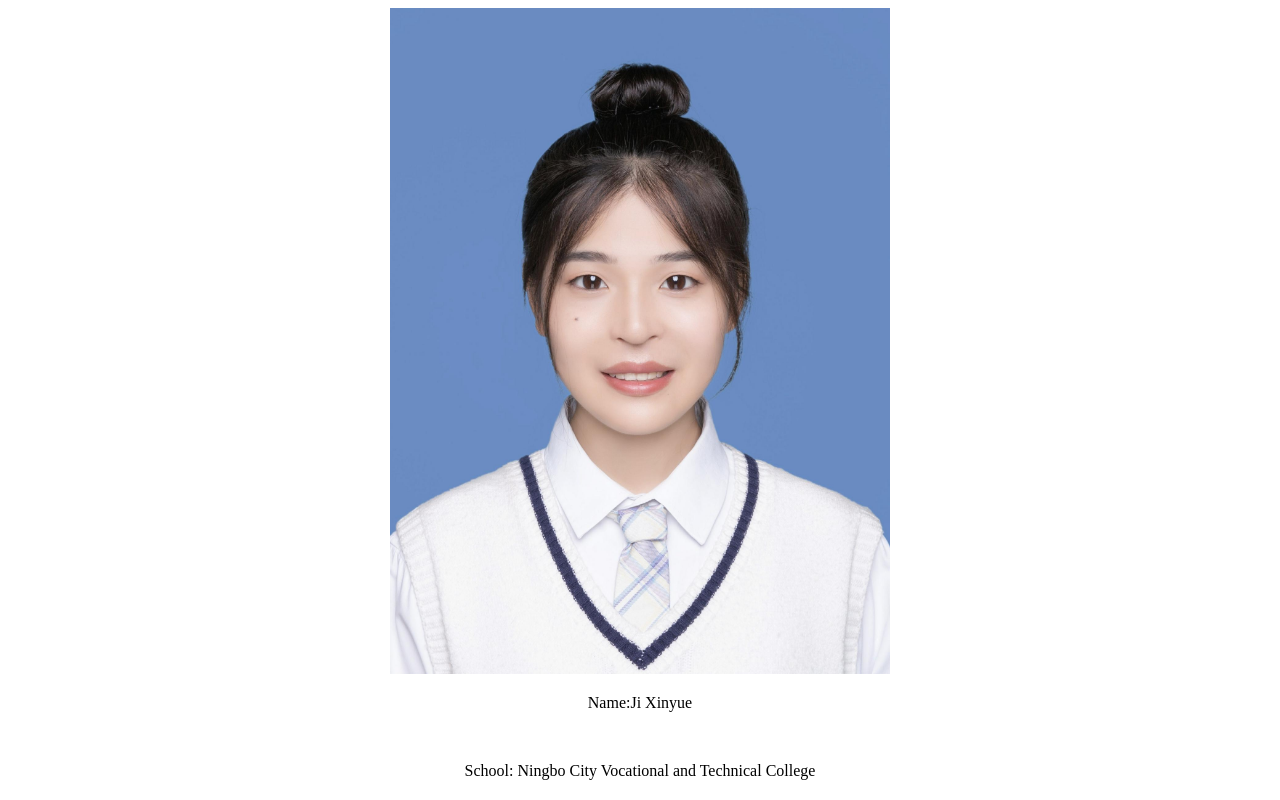
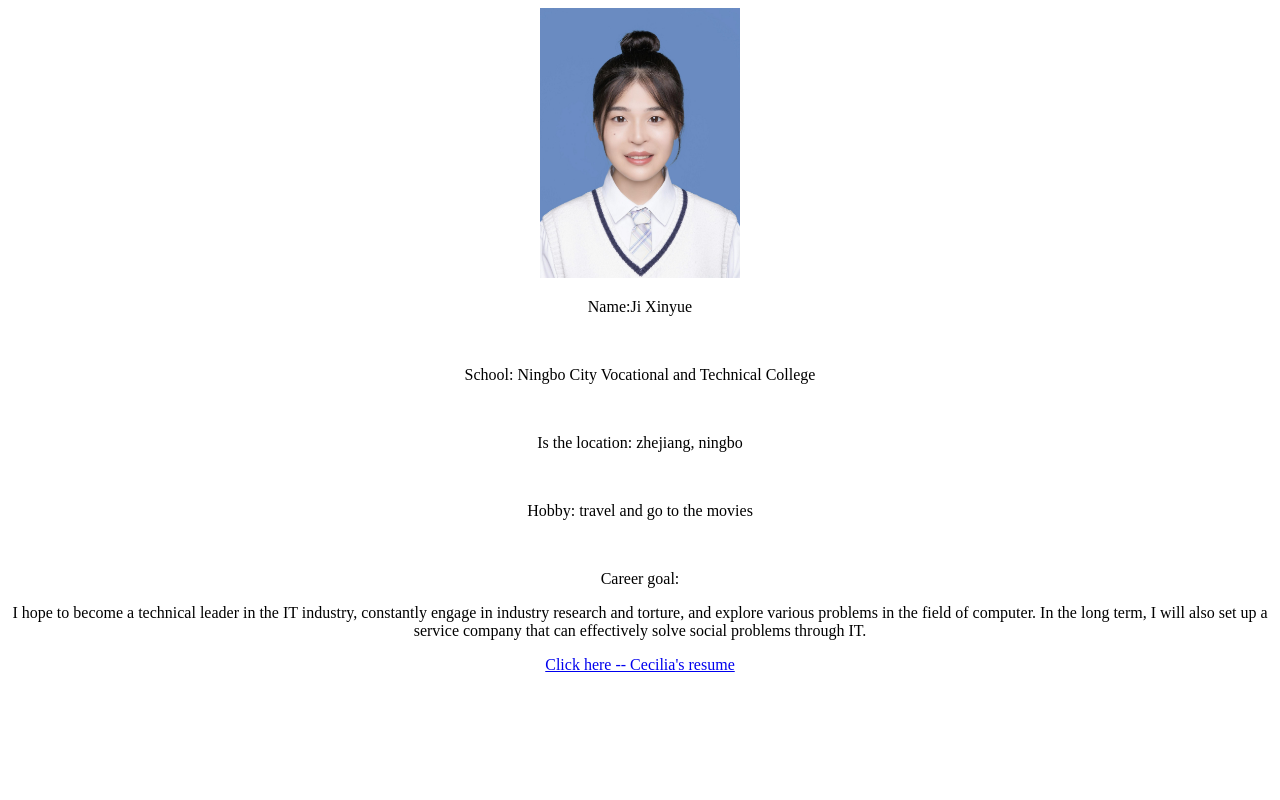
Before and after one commit to Cecilia845/ICT523., a plain HTML site: page self-introduction.html in a window 1280 px wide. Shown: the top 800 px of the page. Drawn offline with Linux system fonts and the light colour scheme.

Commit message:
Update self-introduction.html

```diff
--- a/self-introduction.html
+++ b/self-introduction.html
@@ -1,7 +1,7 @@
 <!DOCTYPE html>
 <html>
 <body>
-<div align="center"> <img src="微信图片_20230105123322_极光看图.jpg"  alt="Trulli" width="500" height="666">
+<div align="center"> <img src="微信图片_20230105123322_极光看图.jpg"  alt="Trulli" width="200" height="270">
 <!-- This is a comment -->
 <p>Name:Ji Xinyue
 <p/>
```
